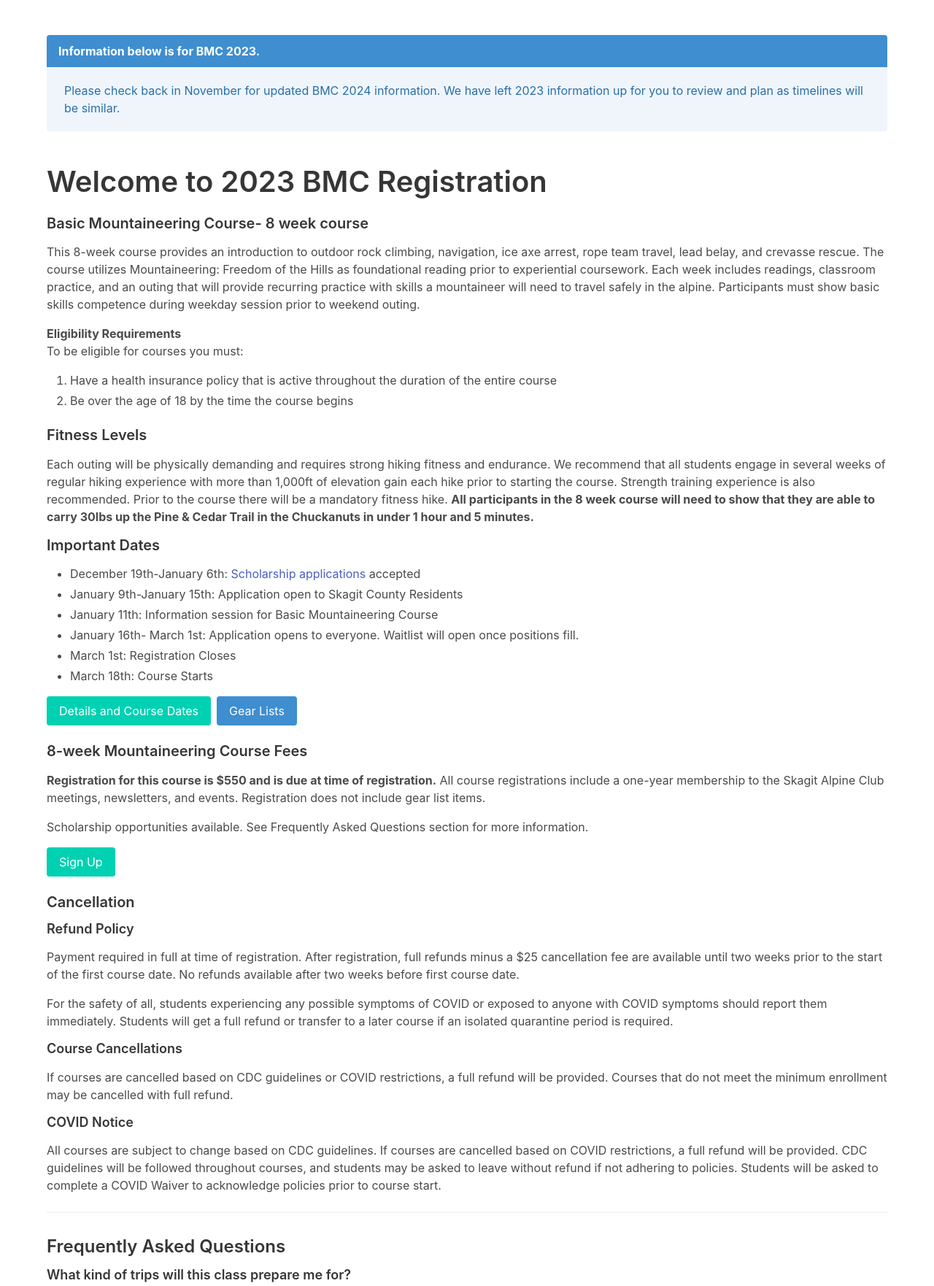
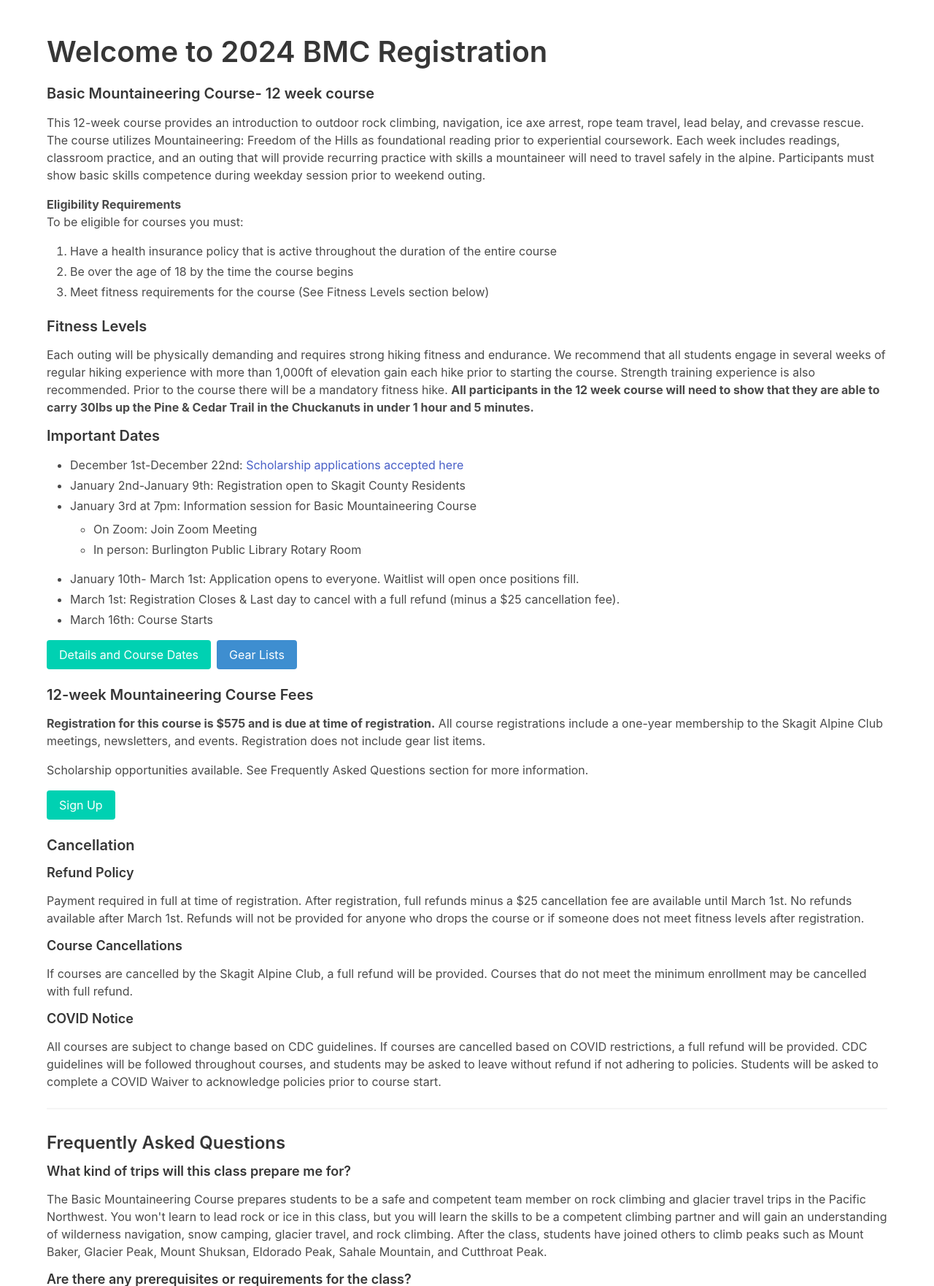
Before and after one commit to raymond-devries/skagit-bmc-registration, a Django app: page / in a window 1280 px wide. Shown: the part 56-1818 px from the top of the page at 73% size. Run offline with Django 3.2, Linux system fonts and the light colour scheme; parts of the project's set-up code (start-up, migrations or seed data) failed here and were passed over; some libraries are stand-ins or nearby versions.

Commit message:
Update home page and gear list page

```diff
--- a/templates/bmc_registration/gear_list.html
+++ b/templates/bmc_registration/gear_list.html
@@ -5,7 +5,7 @@
     <p class="block">
         All items listed should be acquired prior to the outing it is needed. If you have any questions about specific
         gear, please contact <a href="mailto:skagitbmcinstructors@gmail.com">skagitbmcinstructors@gmail.com</a>. For
-        those items listed for the 8 week course as "can be shared" these do not need to be purchased before the course
+        those items listed for the 12 week course as "can be shared" these do not need to be purchased before the course
         starts if others in the group already have them.
     </p>
     {% for course in courses %}
--- a/templates/bmc_registration/home.html
+++ b/templates/bmc_registration/home.html
@@ -2,18 +2,9 @@
 
 {% block content %}
     <div class="content">
-        <article class="message is-info">
-            <div class="message-header">
-                <p>Information below is for BMC 2023.</p>
-            </div>
-            <div class="message-body">
-                Please check back in November for updated BMC 2024 information. We have left 2023 information up for you
-                to review and plan as timelines will be similar.
-            </div>
-        </article>
-        <h2 class="title is-size-2">Welcome to 2023 BMC Registration</h2>
-        <h4>Basic Mountaineering Course- 8 week course</h4>
-        <p> This 8-week course provides an introduction to outdoor rock climbing, navigation, ice axe arrest, rope team
+        <h2 class="title is-size-2">Welcome to 2024 BMC Registration</h2>
+        <h4>Basic Mountaineering Course- 12 week course</h4>
+        <p> This 12-week course provides an introduction to outdoor rock climbing, navigation, ice axe arrest, rope team
             travel, lead belay, and crevasse rescue. The course utilizes Mountaineering: Freedom of the Hills as
             foundational reading prior to experiential coursework. Each week includes readings, classroom practice, and
             an outing that will provide recurring practice with skills a mountaineer will need to travel safely in the
@@ -26,6 +17,7 @@
             <ol>
                 <li>Have a health insurance policy that is active throughout the duration of the entire course</li>
                 <li>Be over the age of 18 by the time the course begins</li>
+                <li>Meet fitness requirements for the course (See Fitness Levels section below)</li>
             </ol>
         </div>
         <h4>Fitness Levels</h4>
@@ -35,22 +27,27 @@
             each hike prior to starting the course. Strength training experience is also recommended. Prior to the
             course there will be a mandatory fitness hike.
             <b>
-                All participants in the 8 week course will need to show that they are able to carry 30lbs up the Pine &
+                All participants in the 12 week course will need to show that they are able to carry 30lbs up the Pine &
                 Cedar Trail in the Chuckanuts in under 1 hour and 5 minutes.
             </b>
         </p>
         <h4>Important Dates</h4>
         <ul>
-            <li>December 19th-January 6th: <a href="https://forms.gle/QPr2TjnMpJuZi45K8">Scholarship applications</a>
-                accepted
+            <li>December 1st-December 22nd: <a href="https://forms.gle/u3R7jg2tfGyg4ws89">Scholarship applications
+                accepted here</a>
             </li>
-            <li>January 9th-January 15th: Application open to Skagit County Residents</li>
+            <li>January 2nd-January 9th: Registration open to Skagit County Residents</li>
             <li>
-                January 11th: Information session for Basic Mountaineering Course
+                January 3rd at 7pm: Information session for Basic Mountaineering Course
             </li>
-            <li>January 16th- March 1st: Application opens to everyone. Waitlist will open once positions fill.</li>
-            <li>March 1st: Registration Closes</li>
-            <li>March 18th: Course Starts</li>
+            <ul>
+                <li>On Zoom: Join Zoom Meeting</li>
+                <li>In person: Burlington Public Library Rotary Room</li>
+            </ul>
+            <li>January 10th- March 1st: Application opens to everyone. Waitlist will open once positions fill.</li>
+            <li>March 1st: Registration Closes & Last day to cancel with a full refund (minus a $25 cancellation fee).
+            </li>
+            <li>March 16th: Course Starts</li>
         </ul>
         <div class="block buttons">
             <a href="{% url "available_courses" %}" class="button is-primary">
@@ -60,9 +57,9 @@
                 Gear Lists
             </a>
         </div>
-        <h4>8-week Mountaineering Course Fees</h4>
+        <h4>12-week Mountaineering Course Fees</h4>
         <p>
-            <b>Registration for this course is $550 and is due at time of registration.</b>
+            <b>Registration for this course is $575 and is due at time of registration.</b>
             All course registrations include a one-year membership to the Skagit Alpine Club meetings, newsletters, and
             events. Registration does not include gear list items.
         </p>
@@ -78,18 +75,13 @@
         <h5>Refund Policy</h5>
         <p>
             Payment required in full at time of registration. After registration, full refunds minus a $25 cancellation
-            fee are available until two weeks prior to the start of the first course date. No refunds available after
-            two weeks before first course date.
-        </p>
-        <p>
-            For the safety of all, students experiencing any possible symptoms of COVID or exposed to anyone with COVID
-            symptoms should report them immediately. Students will get a full refund or transfer to a later course if an
-            isolated quarantine period is required.
+            fee are available until March 1st. No refunds available after March 1st. Refunds will not be provided for
+            anyone who drops the course or if someone does not meet fitness levels after registration.
         </p>
         <h5>Course Cancellations</h5>
         <p>
-            If courses are cancelled based on CDC guidelines or COVID restrictions, a full refund will be provided.
-            Courses that do not meet the minimum enrollment may be cancelled with full refund.
+            If courses are cancelled by the Skagit Alpine Club, a full refund will be provided. Courses that do not meet
+            the minimum enrollment may be cancelled with full refund.
         </p>
         <h5>COVID Notice</h5>
         <p>
@@ -127,7 +119,7 @@
             elevation gain each hike prior to starting the course. Strength training experience is also recommended.
             Prior to the course there will be a mandatory fitness hike.
             <b>
-                All participants in the 8 week course will need to show that they are able to carry at least 30lbs up
+                All participants in the 12 week course will need to show that they are able to carry at least 30lbs up
                 the Pine & Cedar Trail in the Chuckanuts in under 1 hour and 5 minutes.
             </b>
         </p>
@@ -232,14 +224,13 @@
             timeline will be adjusted as follows:
         </p>
         <ul>
-            <li>Scholarship applications accepted: December 19th-January 6th</li>
-            <li>Application open to Skagit County Residents: January 9th-January 15th</li>
-            <li>Application opens to everyone: January 16th- March 1st</li>
+            <li>Scholarship applications accepted: December 1st-December 22nd</li>
+            <li>Application open to Skagit County Residents: January 2nd-January 9th</li>
+            <li>Application opens to everyone: January 10th-March 1st</li>
         </ul>
         <p>
             All students will be required to pay in full (with exception of scholarship recipients) at time of
-            registration. If students are not physically fit enough to complete the fitness hike, a full refund will be
-            given and students will be removed from the course.
+            registration.
         </p>
         <p>
             Once all spaces are filled, waitlists will begin. Waitlist participants will be offered to join the initial
```
